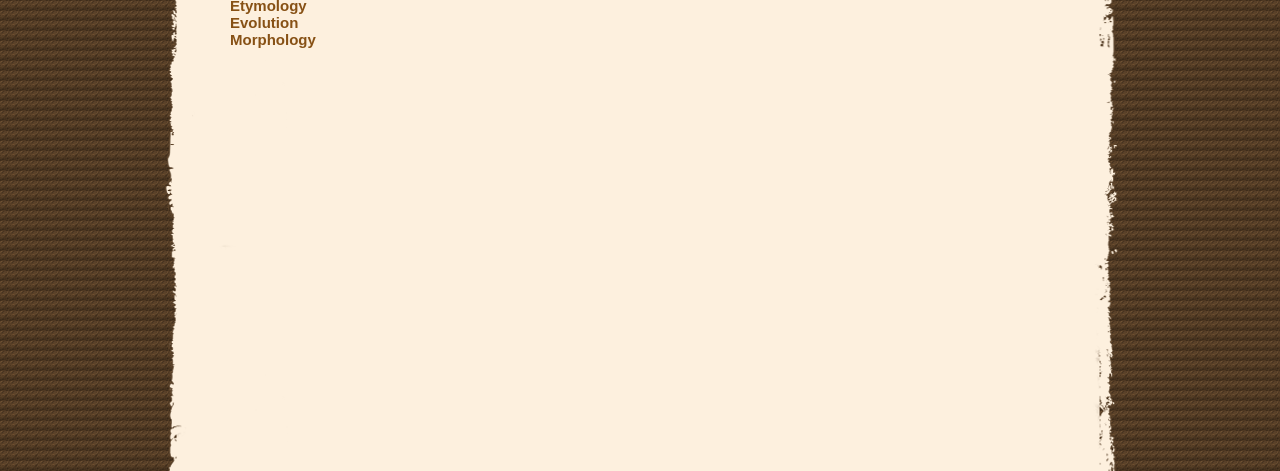
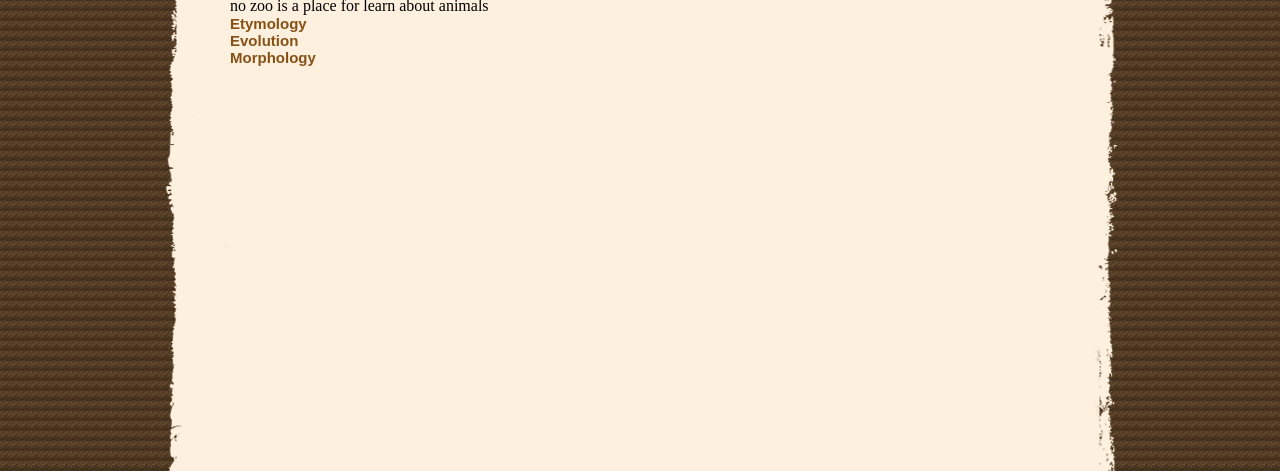
Before and after one commit to BoulmanHamza/test_git, a plain HTML site: page zoo.html in a window 1280 px wide. Shown: the part 329-800 px from the top of the page. Drawn offline with Linux system fonts and the light colour scheme.

Commit message:
change from tick

```diff
--- a/zoo.html
+++ b/zoo.html
@@ -27,6 +27,7 @@
       <div id="content">
         <div id="zoo">
           <h1>The zoo</h1>
+          no zoo is a place for learn about animals
           <h3>Etymology</h3>
           <h3>Evolution</h3>
           <h3>Morphology</h3>
```
